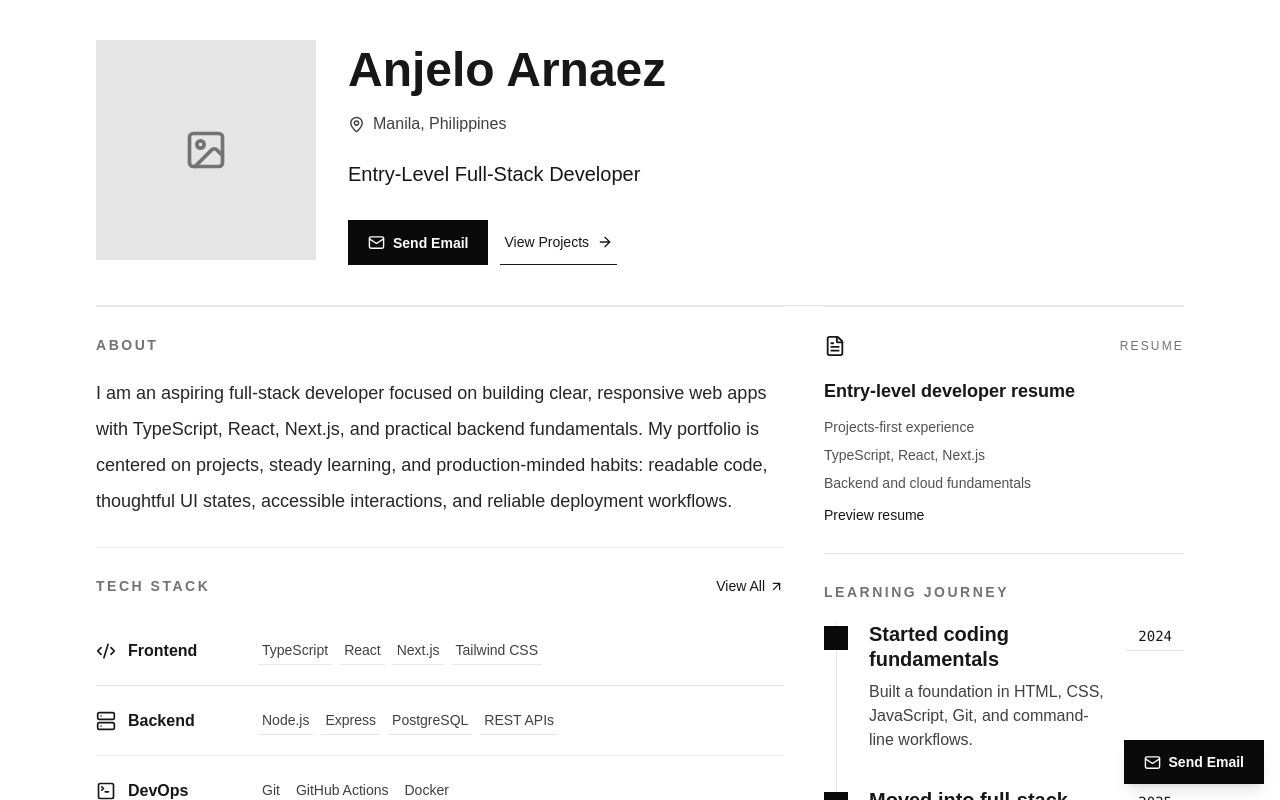
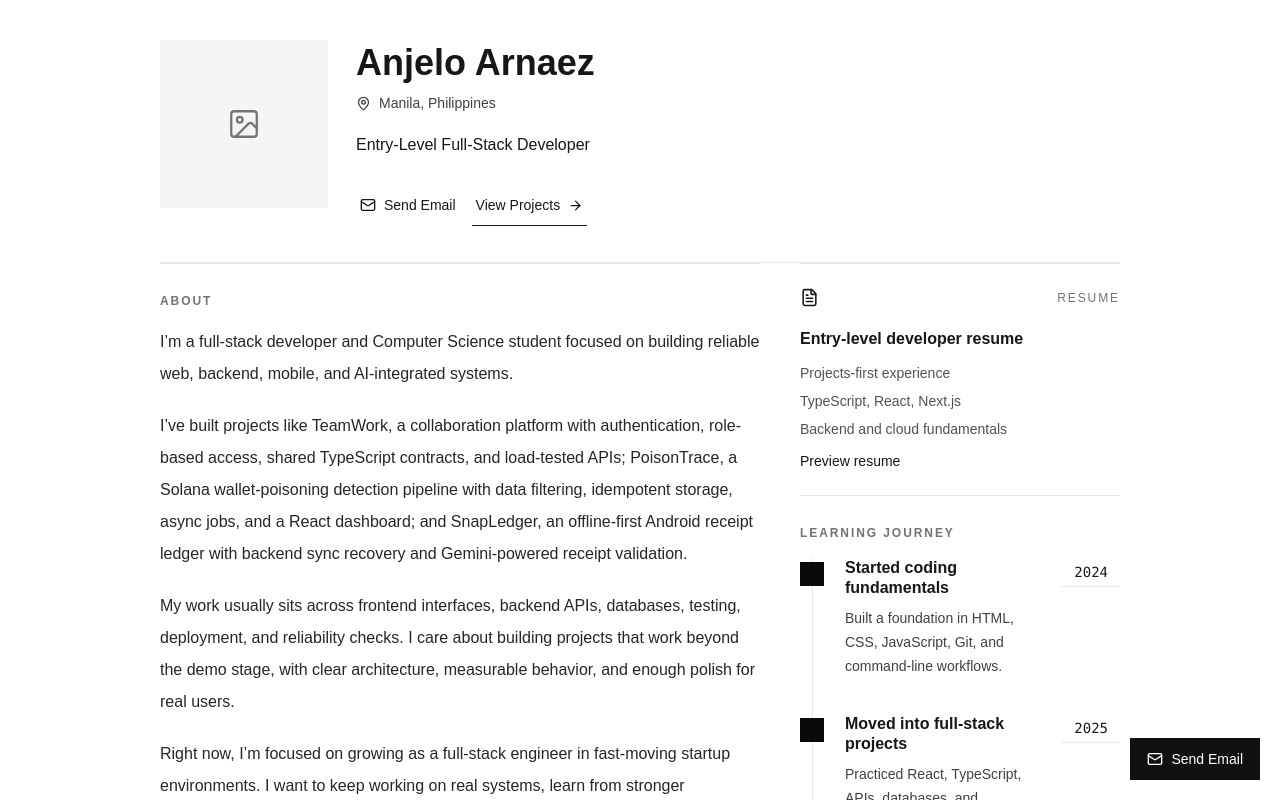
Before and after one commit to anjelo-a/anjelo-portfolio, a Next.js app: page / in a window 1280 px wide. Shown: the top 800 px of the page. Built offline with nearby package versions, Linux system fonts and the light colour scheme.

Commit message:
fixed margin, font size and buttons

```diff
--- a/src/app/globals.css
+++ b/src/app/globals.css
@@ -21,6 +21,8 @@ body {
   background: #ffffff;
   color: var(--foreground);
   font-family: Arial, Helvetica, sans-serif;
+  text-rendering: optimizeLegibility;
+  -webkit-font-smoothing: antialiased;
 }
 
 a {
@@ -31,7 +33,23 @@ a {
 button,
 input,
 textarea {
+  appearance: none;
+  background: transparent;
+  border-radius: 0;
+  color: inherit;
   font: inherit;
+}
+
+.primary-button {
+  background: #111111;
+  color: #ffffff !important;
+  border: 1px solid #111111;
+  border-radius: 0;
+  box-shadow: none;
+}
+
+.primary-button svg {
+  color: #ffffff;
 }
 
 ::selection {
--- a/src/app/page.tsx
+++ b/src/app/page.tsx
@@ -7,33 +7,37 @@ import { certifications, learningJourney, profile, projects, socialLinks, techSt
 
 export default function Home() {
   return (
-    <main className="mx-auto min-h-screen max-w-6xl px-4 py-10 sm:px-6 lg:px-8">
-      <header className="grid gap-8 border-b border-[var(--line)] pb-10 md:grid-cols-[220px_1fr]">
-        <div className="flex aspect-square w-full max-w-[220px] items-center justify-center bg-neutral-200 text-neutral-500">
-          <ImageIcon size={44} />
+    <main className="mx-auto min-h-screen max-w-5xl px-7 py-10 sm:px-10 md:px-12 lg:px-8">
+      <header className="grid gap-7 border-b border-[var(--line)] pb-9 md:grid-cols-[168px_1fr]">
+        <div className="flex aspect-square w-full max-w-[168px] items-center justify-center bg-neutral-100 text-neutral-500">
+          <ImageIcon size={34} strokeWidth={1.6} />
           <span className="sr-only">Profile image placeholder</span>
         </div>
         <div className="flex flex-col justify-center">
-          <h1 className="text-4xl font-semibold leading-tight sm:text-5xl">{profile.name}</h1>
-          <p className="mt-3 inline-flex items-center gap-2 text-base text-neutral-700">
-            <MapPin size={17} /> {profile.location}
+          <h1 className="text-3xl font-semibold leading-tight sm:text-4xl">{profile.name}</h1>
+          <p className="mt-2 inline-flex items-center gap-2 text-sm text-neutral-700">
+            <MapPin size={15} /> {profile.location}
           </p>
-          <p className="mt-6 text-xl text-neutral-900">{profile.role}</p>
-          <div className="mt-8 flex flex-wrap gap-3">
-            <a className="inline-flex items-center gap-2 bg-neutral-950 px-5 py-3 text-sm font-semibold text-white" href={`mailto:${profile.email}`} style={{ color: "#ffffff" }}>
-              <Mail size={17} /> Send Email
+          <p className="mt-5 text-base text-neutral-900">{profile.role}</p>
+          <div className="mt-7 flex flex-wrap gap-3">
+            <a className="inline-flex items-center gap-2 border-b border-transparent px-1 py-2.5 text-sm font-medium hover:border-neutral-900" href={`mailto:${profile.email}`}>
+              <Mail size={16} /> Send Email
             </a>
-            <Link className="inline-flex items-center gap-2 border-b border-neutral-900 px-1 py-3 text-sm font-medium" href="/projects">
-              View Projects <ArrowRight size={16} />
+            <Link className="inline-flex items-center gap-2 border-b border-neutral-900 px-1 py-2.5 text-sm font-medium" href="/projects">
+              View Projects <ArrowRight size={15} />
             </Link>
           </div>
         </div>
       </header>
 
-      <div className="grid gap-10 lg:grid-cols-[1fr_360px]">
+      <div className="grid gap-10 lg:grid-cols-[1fr_320px]">
         <div>
           <Section title="About">
-            <p className="max-w-3xl text-lg leading-9 text-neutral-800">{profile.about}</p>
+            <div className="max-w-2xl space-y-5 text-[15px] leading-7 text-neutral-800 sm:text-base sm:leading-8">
+              {profile.about.map((paragraph) => (
+                <p key={paragraph}>{paragraph}</p>
+              ))}
+            </div>
           </Section>
 
           <Section title="Tech Stack" href="/tech-stack">
@@ -60,7 +64,7 @@ export default function Home() {
                 <Link className="group block py-6" href={`/projects/${project.slug}`} key={project.slug}>
                   <div className="flex flex-col gap-4 sm:flex-row sm:items-start sm:justify-between">
                     <div>
-                      <h3 className="text-xl font-semibold">{project.title}</h3>
+                      <h3 className="text-lg font-semibold">{project.title}</h3>
                       <p className="mt-2 max-w-2xl text-sm leading-6 text-neutral-600">{project.summary}</p>
                     </div>
                     <ArrowRight className="transition group-hover:translate-x-1" size={20} />
@@ -112,8 +116,8 @@ export default function Home() {
                   />
                   <div className="grid grid-cols-[1fr_auto] items-start gap-5">
                     <div>
-                      <h3 className="text-xl font-semibold leading-tight">{item.title}</h3>
-                      <p className="mt-2 text-base leading-6 text-neutral-700">{item.detail}</p>
+                      <h3 className="text-base font-semibold leading-tight">{item.title}</h3>
+                      <p className="mt-2 text-sm leading-6 text-neutral-700">{item.detail}</p>
                     </div>
                     <p className="border-b border-[var(--line)] px-3 py-1 font-mono text-sm">{item.date}</p>
                   </div>
@@ -133,8 +137,8 @@ export default function Home() {
           </Section>
         </aside>
       </div>
-      <a className="fixed bottom-4 right-4 z-40 inline-flex items-center gap-2 bg-neutral-950 px-5 py-3 text-sm font-semibold text-white shadow-lg" href={`mailto:${profile.email}`} style={{ color: "#ffffff" }}>
-        <Mail size={17} /> Send Email
+      <a className="primary-button fixed bottom-5 right-5 z-40 hidden items-center gap-2 px-4 py-2.5 text-sm font-medium shadow-sm sm:inline-flex" href={`mailto:${profile.email}`}>
+        <Mail size={16} /> Send Email
       </a>
     </main>
   );
--- a/src/components/resume-card.tsx
+++ b/src/components/resume-card.tsx
@@ -10,16 +10,16 @@ export function ResumeCard() {
   return (
     <>
       <button
-        className="w-full border-t border-[var(--line)] py-7 text-left"
+        className="w-full border-t border-[var(--line)] py-6 text-left"
         onClick={() => setOpen(true)}
         type="button"
       >
         <div className="mb-5 flex items-center justify-between">
-          <FileText size={22} />
-          <span className="text-xs uppercase tracking-[0.18em] text-neutral-500">Resume</span>
+          <FileText size={19} />
+          <span className="text-[12px] uppercase tracking-[0.16em] text-neutral-500">Resume</span>
         </div>
         <div className="space-y-3">
-          <p className="text-lg font-semibold">Entry-level developer resume</p>
+          <p className="text-base font-semibold">Entry-level developer resume</p>
           <div className="space-y-2 text-sm text-neutral-600">
             <p>Projects-first experience</p>
             <p>TypeScript, React, Next.js</p>
@@ -45,7 +45,11 @@ export function ResumeCard() {
                 <div className="mt-7 space-y-5 text-sm">
                   <div>
                     <p className="mb-2 font-semibold uppercase tracking-[0.16em] text-neutral-500">Profile</p>
-                    <p className="leading-6 text-neutral-700">{profile.about}</p>
+                    <div className="space-y-3 leading-6 text-neutral-700">
+                      {profile.about.map((paragraph) => (
+                        <p key={paragraph}>{paragraph}</p>
+                      ))}
+                    </div>
                   </div>
                   <div>
                     <p className="mb-2 font-semibold uppercase tracking-[0.16em] text-neutral-500">Highlights</p>
@@ -58,7 +62,7 @@ export function ResumeCard() {
                 </div>
               </div>
               <div className="space-y-3">
-                <a className="flex items-center justify-center gap-2 border border-neutral-900 bg-neutral-900 px-4 py-3 text-sm font-medium text-white" href={profile.resumeUrl} download>
+                <a className="primary-button flex items-center justify-center gap-2 px-4 py-3 text-sm font-medium" href={profile.resumeUrl} download>
                   <Download size={16} /> Download Resume
                 </a>
                 <a className="flex items-center justify-center gap-2 border border-neutral-900 px-4 py-3 text-sm font-medium" href={profile.resumeUrl} rel="noopener noreferrer" target="_blank">
--- a/src/components/ui.tsx
+++ b/src/components/ui.tsx
@@ -11,9 +11,9 @@ export function Section({
   children: React.ReactNode;
 }) {
   return (
-    <section className="border-t border-[var(--line)] py-7">
-      <div className="mb-5 flex items-center justify-between gap-4">
-        <h2 className="text-sm font-semibold uppercase tracking-[0.18em] text-neutral-500">{title}</h2>
+    <section className="border-t border-[var(--line)] py-6 sm:py-7">
+      <div className="mb-4 flex items-center justify-between gap-4">
+        <h2 className="text-[12px] font-semibold uppercase tracking-[0.16em] text-neutral-500">{title}</h2>
         {href ? (
           <Link className="inline-flex items-center gap-1 text-sm font-medium hover:underline" href={href}>
             View All <ArrowUpRight size={15} />
@@ -48,7 +48,7 @@ export function ExternalLink({
 }
 
 export function Pill({ children }: { children: React.ReactNode }) {
-  return <span className="border-b border-[var(--line)] px-1 py-1 text-sm text-neutral-700">{children}</span>;
+  return <span className="border-b border-[var(--line)] px-1 py-1 text-[13px] text-neutral-700">{children}</span>;
 }
 
 export function MonoCard({ children, className = "" }: { children: React.ReactNode; className?: string }) {
--- a/src/data/portfolio.ts
+++ b/src/data/portfolio.ts
@@ -36,8 +36,12 @@ export const profile = {
   location: "Manila, Philippines",
   email: "hello@anjelo.dev",
   resumeUrl: "/resume/anjelo-arnaez-resume.pdf",
-  about:
-    "I am an aspiring full-stack developer focused on building clear, responsive web apps with TypeScript, React, Next.js, and practical backend fundamentals. My portfolio is centered on projects, steady learning, and production-minded habits: readable code, thoughtful UI states, accessible interactions, and reliable deployment workflows.",
+  about: [
+    "I’m a full-stack developer and Computer Science student focused on building reliable web, backend, mobile, and AI-integrated systems.",
+    "I’ve built projects like TeamWork, a collaboration platform with authentication, role-based access, shared TypeScript contracts, and load-tested APIs; PoisonTrace, a Solana wallet-poisoning detection pipeline with data filtering, idempotent storage, async jobs, and a React dashboard; and SnapLedger, an offline-first Android receipt ledger with backend sync recovery and Gemini-powered receipt validation.",
+    "My work usually sits across frontend interfaces, backend APIs, databases, testing, deployment, and reliability checks. I care about building projects that work beyond the demo stage, with clear architecture, measurable behavior, and enough polish for real users.",
+    "Right now, I’m focused on growing as a full-stack engineer in fast-moving startup environments. I want to keep working on real systems, learn from stronger engineers, and build products where speed, reliability, and product sense all matter.",
+  ],
 };
 
 export const socialLinks = [
```
